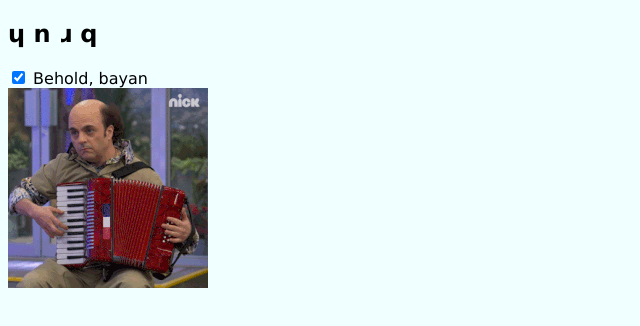
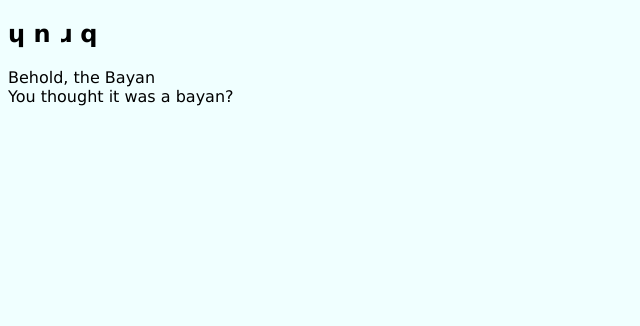
Before and after one commit to unnecessaryEvil/cssBayan, a plain HTML site: page index.html in a window 1280 px wide. Shown: the whole page, without its empty margins (0-640 px from the left). Drawn offline with Linux system fonts and the light colour scheme.

Commit message:
refactor: move to radiobuttons (Sun 12 Mar 2023 03:54:34)

```diff
--- a/index.html
+++ b/index.html
@@ -10,13 +10,18 @@
 <body>
     <h2>ɥ n ɹ q</h2>
     <div class="bayan">
-        <div class="section-wrap">
-            <input id="collapse1" class="toggle" type="checkbox" checked>
-            <label for="collapse1" class="label-tg">Behold, bayan</label>
-            <div class="collapse-content">
-                <div class="content-inner">
-                    <img alt="le bayan" src="assets/gif/bayan.gif">
-                </div>
+        <div>
+            <input type="radio" name="radio" class="rr" id="r1">
+            <label for="r1" class="radio-collapse">Behold, the Bayan</label>
+            <div class="radio-content">
+                <p>Z H O P A</p>
+            </div>
+        </div>
+        <div>
+            <input type="radio" name="radio" class="rr" id="r2">
+            <label for="r2" class="radio-collapse">You thought it was a bayan?</label>
+            <div class="radio-content">
+                <p>Z H O P A</p>
             </div>
         </div>
     </div>
--- a/style.css
+++ b/style.css
@@ -4,16 +4,16 @@ body{
     font-weight: 300;
 }
 
-/* input[type="checkbox"]{
+input[type="radio"]{
     display: none;
-} */
+}
 
-.collapse-content{
+.radio-content{
     max-height: 0vh;
     overflow: hidden;
     transition: max-height 1s;
 }
 
-.toggle:checked + .label-tg + .collapse-content{
+.rr:checked + .radio-collapse + .radio-content{
     max-height: 80vh;
 }
```
